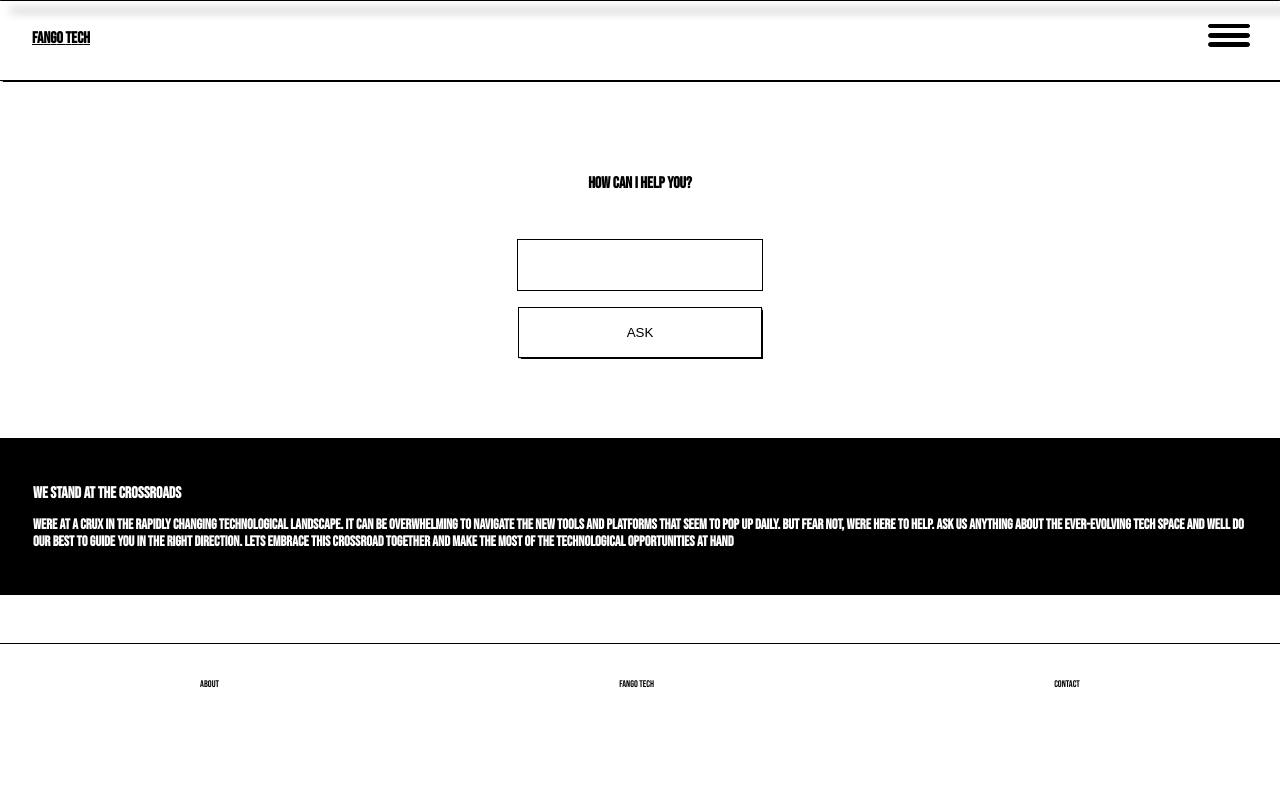
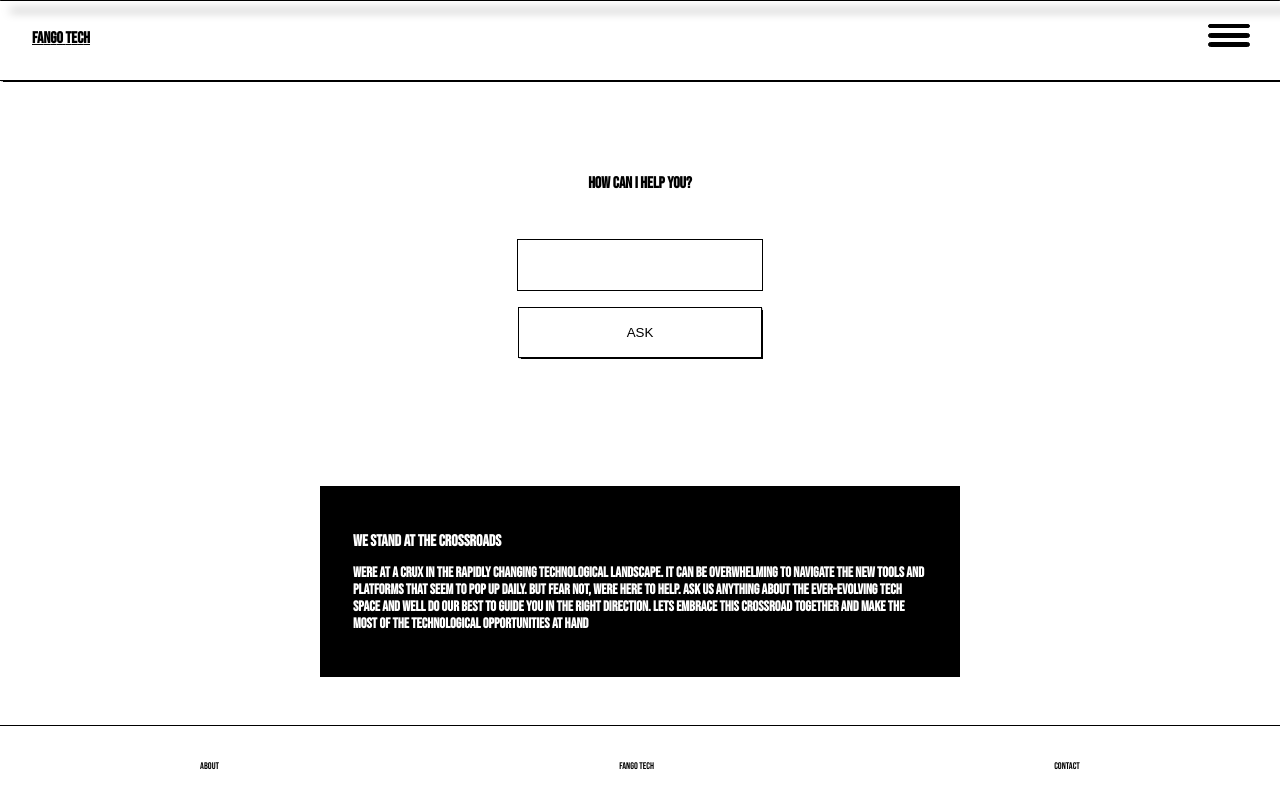
Before and after one commit to NilsFaelt/redefineing_the_world, a Next.js app: page /ask-me in a window 1280 px wide. Shown: the top 808 px of the page. Built offline with nearby package versions, Linux system fonts and the light colour scheme.

Commit message:
added long text

```diff
--- a/components/AskMe/views/AskMeView.component.tsx
+++ b/components/AskMe/views/AskMeView.component.tsx
@@ -1,19 +1,20 @@
 import React, { FC, useEffect, useState } from "react";
-import { BaseInput } from "../../../ui/actions";
-import { Loading, TitleLetterByLetter } from "../../../ui/feedback";
+import { TitleLetterByLetter } from "../../../ui/feedback";
 import { AskChatGtp } from "../components";
 import { InfoText } from "../components/InfoText/InfoText.component";
-import { Container } from "./AskMeView.css";
+import { Container, TextContainer } from "./AskMeView.css";
 
 export const AskMeView: FC = () => {
   return (
     <Container>
       <TitleLetterByLetter size='small' text='HOW CAN I HELP YOU?' />
       <AskChatGtp />
-      <InfoText
-        title='WE STAND AT THE CROSSROADS'
-        text='WERE AT A CRUX IN THE RAPIDLY CHANGING TECHNOLOGICAL LANDSCAPE. IT CAN BE OVERWHELMING TO NAVIGATE THE NEW TOOLS AND PLATFORMS THAT SEEM TO POP UP DAILY. BUT FEAR NOT, WERE HERE TO HELP. ASK US ANYTHING ABOUT THE EVER-EVOLVING TECH SPACE AND WELL DO OUR BEST TO GUIDE YOU IN THE RIGHT DIRECTION. LETS EMBRACE THIS CROSSROAD TOGETHER AND MAKE THE MOST OF THE TECHNOLOGICAL OPPORTUNITIES AT HAND'
-      />
+      <TextContainer>
+        <InfoText
+          title='WE STAND AT THE CROSSROADS'
+          text='WERE AT A CRUX IN THE RAPIDLY CHANGING TECHNOLOGICAL LANDSCAPE. IT CAN BE OVERWHELMING TO NAVIGATE THE NEW TOOLS AND PLATFORMS THAT SEEM TO POP UP DAILY. BUT FEAR NOT, WERE HERE TO HELP. ASK US ANYTHING ABOUT THE EVER-EVOLVING TECH SPACE AND WELL DO OUR BEST TO GUIDE YOU IN THE RIGHT DIRECTION. LETS EMBRACE THIS CROSSROAD TOGETHER AND MAKE THE MOST OF THE TECHNOLOGICAL OPPORTUNITIES AT HAND'
+        />
+      </TextContainer>
     </Container>
   );
 };
--- a/components/AskMe/views/AskMeView.css.ts
+++ b/components/AskMe/views/AskMeView.css.ts
@@ -1,9 +1,25 @@
 import styled from "styled-components";
 
 export const Container = styled.div`
+  positon: relative;
   display: flex;
   flex-direction: column;
   align-items: center;
   gap: 2rem;
   padding-top: 5rem;
 `;
+
+export const TextContainer = styled.div`
+  margin-left: 4rem;
+  margin-right: 4rem;
+  margin-top: 3rem;
+  max-width: 40rem;
+  box-sizing: border-box;
+  @media (max-width: 600px) {
+    width: 100%;
+    margin-left: 0rem;
+    margin: 0;
+    padding: 0rem;
+    max-width: auto;
+  }
+`;
--- a/components/Footer/Footer.style.ts
+++ b/components/Footer/Footer.style.ts
@@ -6,18 +6,16 @@ export const Container = styled.footer`
   flex-direction: column;
   justify-content: center;
   align-items: center;
-  positon: fixed;
+  positon: absolute;
   bottom: 0rem;
   width: 100%;
   height: 5rem;
-  margin-bottom: 10rem;
   border-top: ${Theme.width.borders} solid black;
 `;
 export const TextContainer = styled.footer`
   display: flex;
   justify-content: space-around;
   align-items: center;
-  positon: fixed;
   width: 100%;
 `;
 
```
Also changed, not shown: components/Home/Views/HomeView.component.tsx (+15 -0 lines), components/Home/Views/HomeView.style.ts (+17 -1 lines), public/fonts/BebasNeue-Regular.ttf (added).
